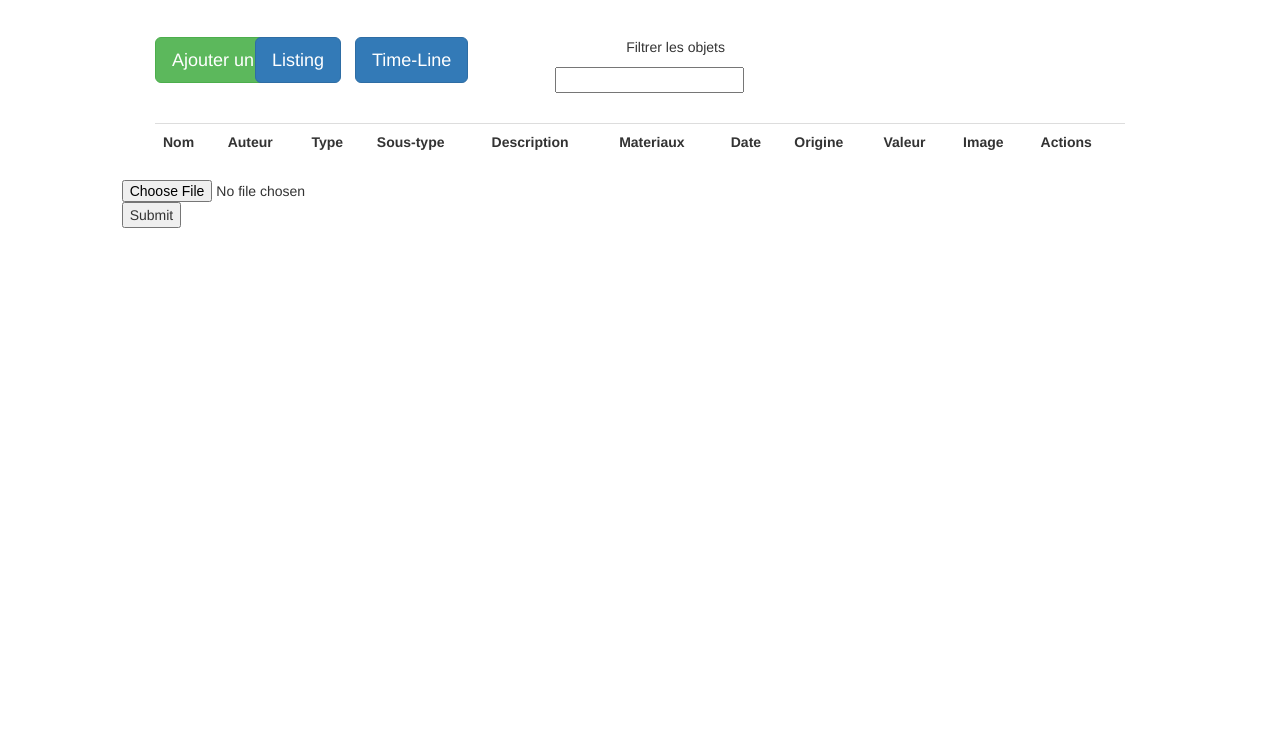
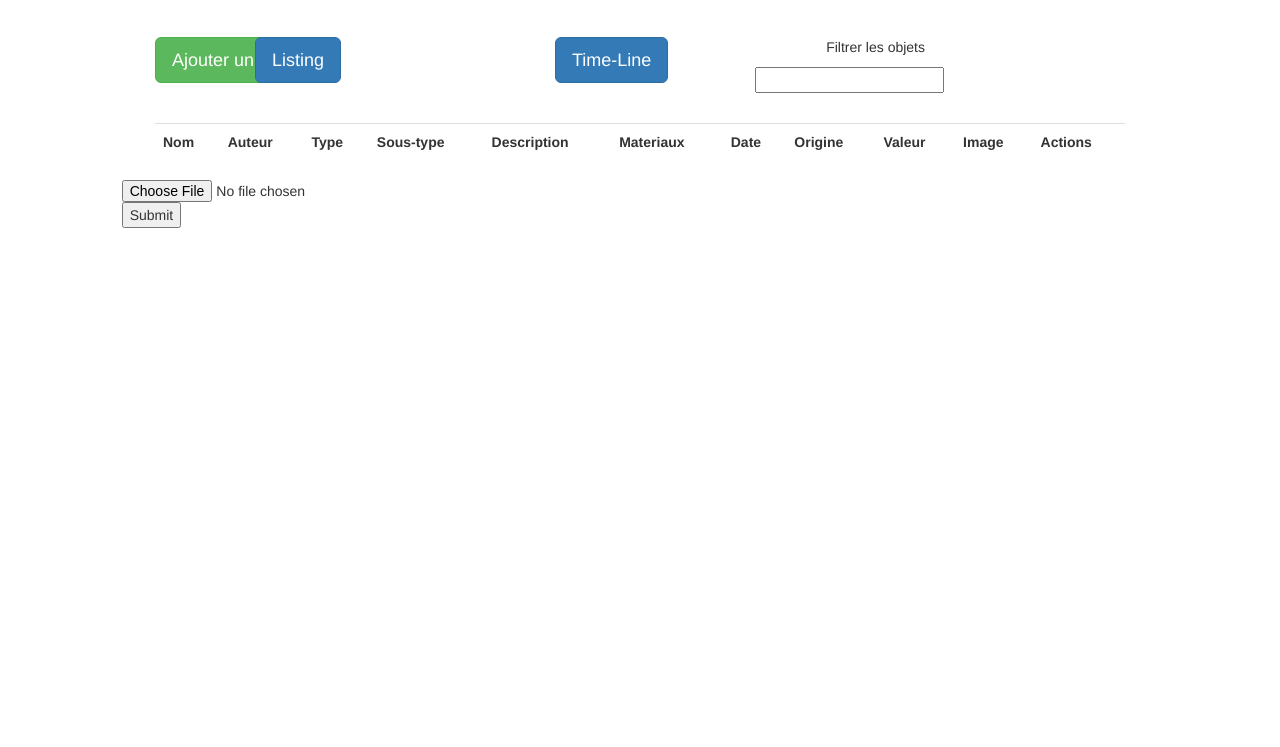
Before and after one commit to MrJacK729/Collection, a website: page public/index.html in a window 1280 px wide. Shown: the part 53-800 px from the top of the page. Drawn offline with nearby package versions, Linux system fonts and the light colour scheme.

Commit message:
test6
test6

```diff
--- a/public/index.html
+++ b/public/index.html
@@ -197,7 +197,7 @@ Copyright
 
 
 
-		<div   class="col-sm-1 col-sm-offset-0">
+		<div   class="col-sm-3 col-sm-offset-0">
 			<FORM ACTION="listing"><button class="btn btn-primary btn-lg "TYPE="SUBMIT">Listing</button></FORM>
 		</div>
 		<div   class="col-sm-1 col-sm-offset-0">
```
